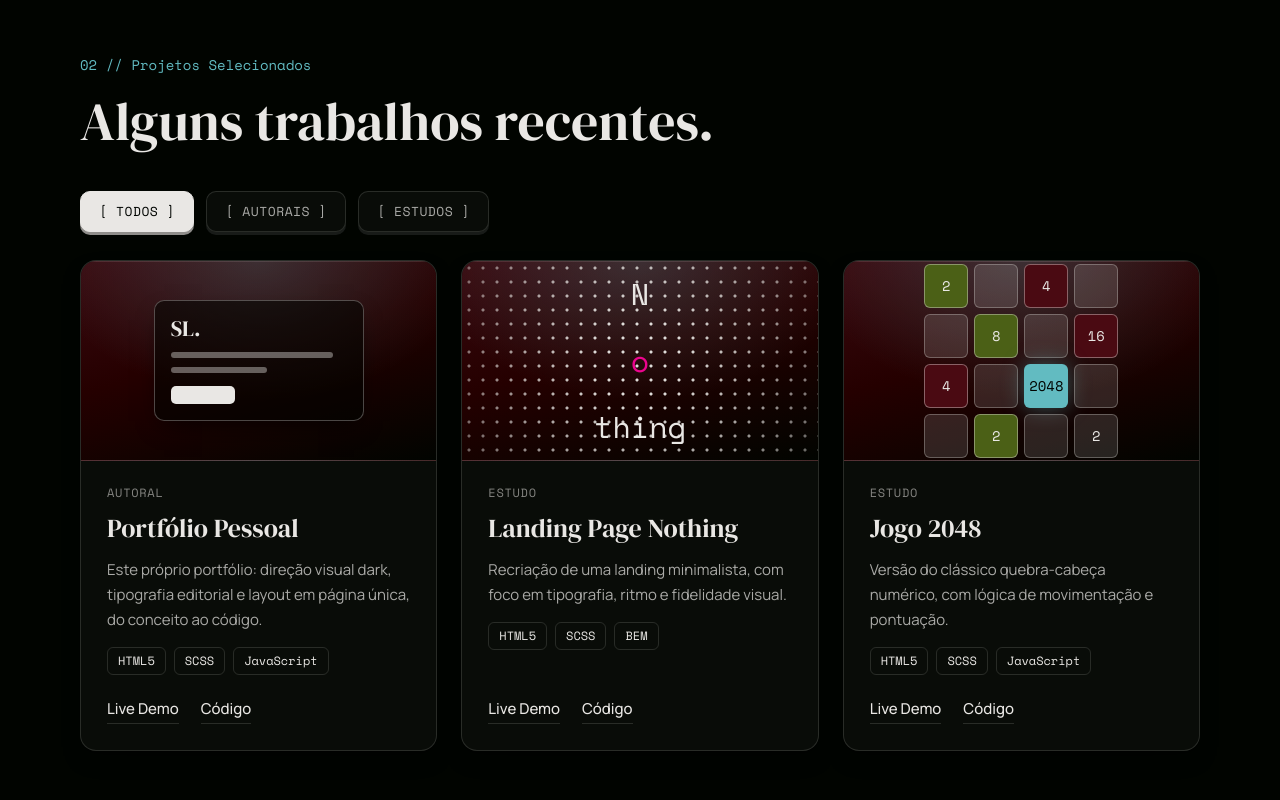
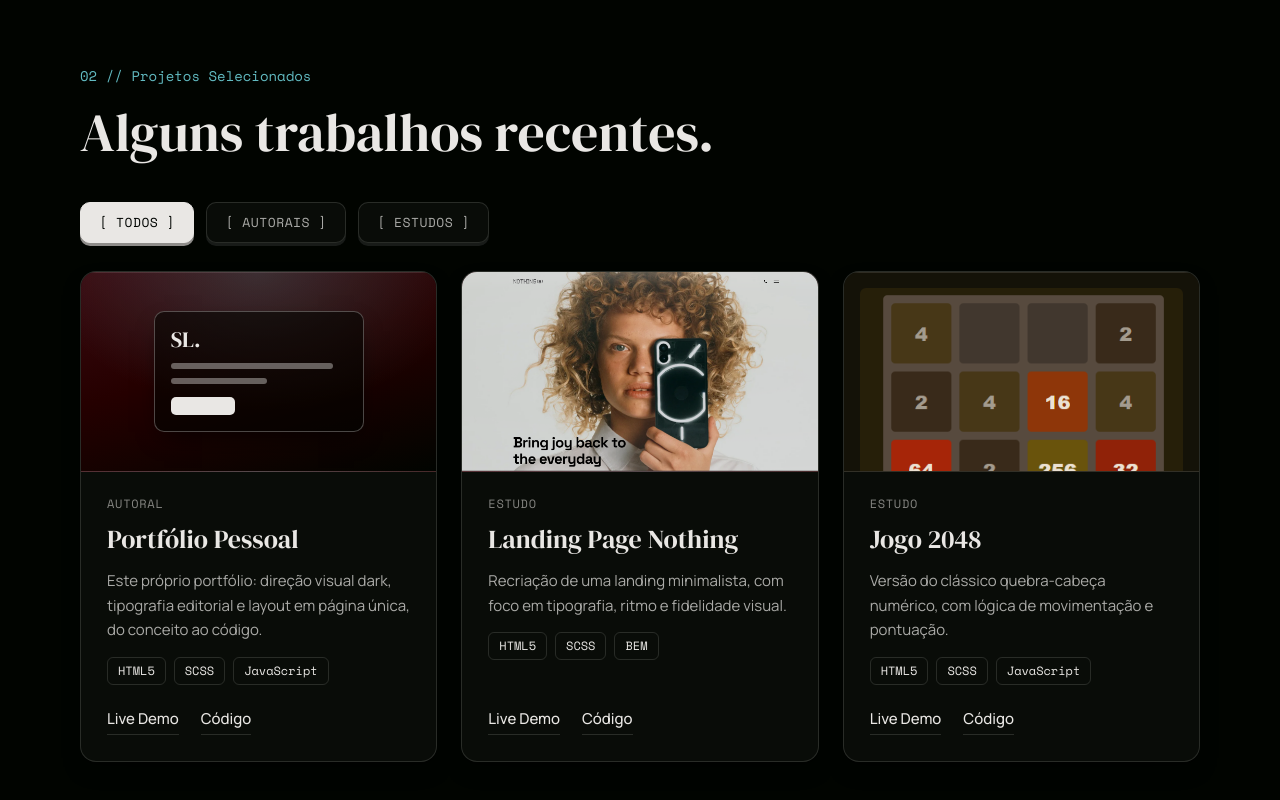
Before and after one commit to eusabrinalima/portfolio, a plain HTML site: page index.html in a window 1280 px wide. Shown: the part 1932-2732 px from the top of the page. Drawn offline with nearby package versions, Linux system fonts and the light colour scheme; files whose address does not match are found by name.

Commit message:
fix: restore complete index.html and fix nothing image path

```diff
--- a/index.html
+++ b/index.html
@@ -20,7 +20,6 @@
         <a href="#stack">Stack</a>
         <a href="#contato">Contato</a>
       </nav>
-      <span class="tag"><i></i>STATUS: DISPONÍVEL</span>
     </div>
   </header>
 
@@ -34,7 +33,7 @@
             <svg class="glyph glyph--spark" viewBox="0 0 36 36"><path d="M18 3c1 8 4 11 15 15-11 4-14 7-15 15-1-8-4-11-15-15C14 14 17 11 18 3Z"/></svg>
           </div>
           <span class="tag"><i></i>STATUS: DISPONÍVEL</span>
-          <h1>Oi, sou a Sabrina — desenvolvedora <em>Front-end</em> com formação em <em class="soft">Design Gráfico e Digital.</em></h1>
+          <h1>Oi, sou a <span class="nowrap">Sabrina —</span> desenvolvedora <em>Front-end</em> com formação em <em class="soft">Design Gráfico e Digital.</em></h1>
           <p class="hero__sub">Transformo ideias visuais em interfaces limpas, funcionais e atentas aos pequenos detalhes.</p>
           <div><a class="btn" href="#projetos">Ver projetos</a></div>
         </div>
@@ -95,9 +94,8 @@
           </article>
 
           <article class="card proj" data-cat="estudos">
-            <div class="prev">
-              <div class="p1" aria-hidden="true"></div>
-              <div class="p1w" aria-hidden="true">N<span>o</span>thing</div>
+            <div class="prev prev--img prev--nothing">
+              <img src="./src/images/nothing.png" alt="Prévia da Landing Page Nothing" class="prev__img">
             </div>
             <div class="proj__body">
               <span class="kind">ESTUDO</span>
@@ -112,13 +110,8 @@
           </article>
 
           <article class="card proj" data-cat="estudos">
-            <div class="prev">
-              <div class="t2" aria-hidden="true">
-                <i class="a">2</i><i></i><i class="b">4</i><i></i>
-                <i></i><i class="a">8</i><i></i><i class="b">16</i>
-                <i class="b">4</i><i></i><i class="c">2048</i><i></i>
-                <i></i><i class="a">2</i><i></i><i>2</i>
-              </div>
+            <div class="prev prev--img prev--2048">
+              <img src="./src/images/2048.png" alt="Prévia do Jogo 2048" class="prev__img">
             </div>
             <div class="proj__body">
               <span class="kind">ESTUDO</span>
--- a/src/styles/_hero.scss
+++ b/src/styles/_hero.scss
@@ -24,16 +24,21 @@
   }
 
   &__inner {
+    width: 100%;
     display: grid;
     gap: 36px;
     position: relative;
   }
 
   h1 {
-    font: 400 clamp(44px, 6vw, 88px)/1.04 $serif;
+    font: 400 clamp(44px, 6vw, 88px)/1.06 $serif;
     letter-spacing: -0.015em;
     margin: 0;
-    max-width: 15ch;
+    max-width: 16ch;
+
+    .nowrap {
+      white-space: nowrap;
+    }
 
     em {
       font-style: italic;
--- a/src/styles/_projects.scss
+++ b/src/styles/_projects.scss
@@ -103,6 +103,37 @@
   box-shadow: inset 0 1px 0 rgba(233, 231, 228, 0.12);
 }
 
+.prev--img {
+  padding: 0;
+
+  .prev__img {
+    width: 100%;
+    height: 100%;
+    display: block;
+    transition: transform 0.35s ease;
+  }
+}
+
+.prev--nothing .prev__img {
+  object-fit: cover;
+  object-position: center 25%;
+  filter: brightness(0.88) contrast(1.04);
+}
+
+.prev--2048 {
+  padding: 16px;
+  background: #141208;
+
+  .prev__img {
+    object-fit: contain;
+    border-radius: 6px;
+  }
+}
+
+.proj:hover .prev__img {
+  transform: scale(1.04);
+}
+
 .pf {
   width: 210px;
   border: 1px solid rgba(233, 231, 228, 0.3);
@@ -141,62 +172,6 @@
   }
 }
 
-.p1 {
-  position: absolute;
-  inset: 0;
-  background: radial-gradient(circle, rgba(233, 231, 228, 0.95) 1.3px, transparent 1.8px) 0 0 / 14px 14px;
-  -webkit-mask: radial-gradient(circle at 50% 50%, #000 20%, rgba(0, 0, 0, 0.45) 95%);
-  mask: radial-gradient(circle at 50% 50%, #000 20%, rgba(0, 0, 0, 0.45) 95%);
-}
-
-.p1w {
-  position: absolute;
-  inset: 0;
-  display: grid;
-  place-items: center;
-  font: 400 30px/1 $mono;
-  color: $off;
-
-  span {
-    color: $pink;
-  }
-}
-
-.t2 {
-  display: grid;
-  grid-template-columns: repeat(4, 44px);
-  gap: 6px;
-
-  i {
-    height: 44px;
-    border-radius: 6px;
-    background: rgba(233, 231, 228, 0.14);
-    border: 1px solid rgba(233, 231, 228, 0.3);
-    display: grid;
-    place-items: center;
-    font: 400 14px/1 $mono;
-    font-style: normal;
-    color: $off;
-
-    &.a {
-      background: #4b6016;
-      border-color: rgba(233, 231, 228, 0.4);
-    }
-
-    &.b {
-      background: #4a0a12;
-      border-color: rgba(233, 231, 228, 0.4);
-    }
-
-    &.c {
-      background: $teal;
-      color: $black;
-      border-color: transparent;
-      box-shadow: 0 0 22px rgba(98, 187, 193, 0.45);
-    }
-  }
-}
-
 .tags {
   display: flex;
   flex-wrap: wrap;
```
Also changed, not shown: src/images/2048.png (added), src/images/nothing.png (added), src/styles/main.css, 1 other file.
